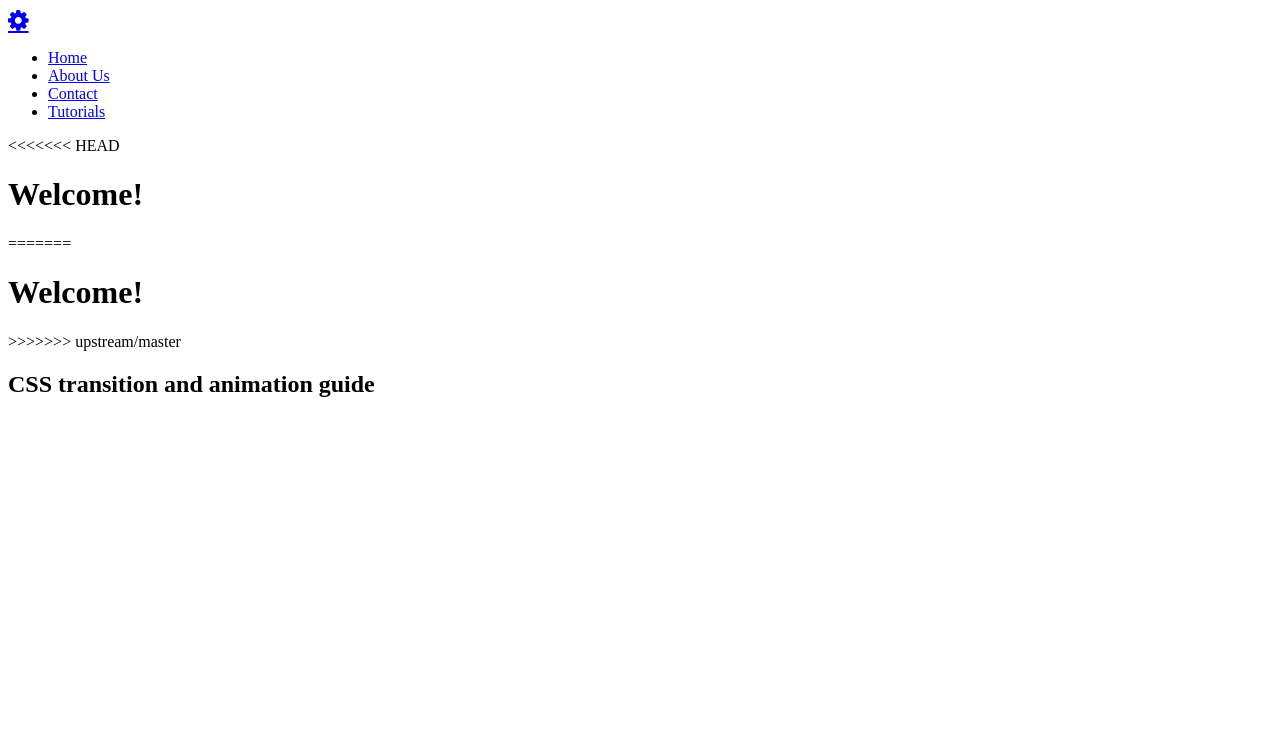
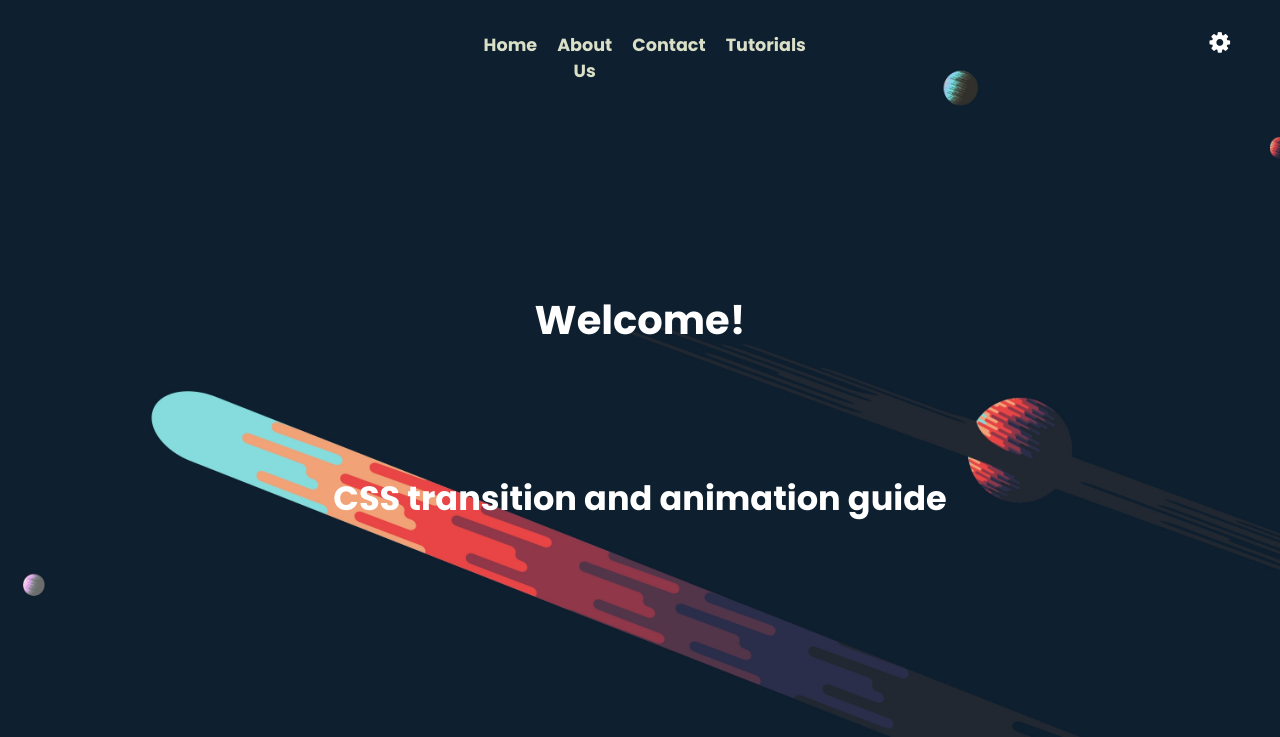
Before and after one commit to TrippyShadow/Zavrsni-zadatak, a plain HTML site: page index.html in a window 1280 px wide. Shown: the top 737 px of the page. Drawn offline with Linux system fonts and the light colour scheme; files whose address does not match are found by name.

Commit message:
I modified main page and started working on footer.

```diff
--- a/css/main.css
+++ b/css/main.css
@@ -1,3 +1,143 @@
-body {
-    background-image: url("../space.png");
+@import url('https://fonts.googleapis.com/css?family=Poppins:300,400,500,600,700,800,900&display=swap');
+:root {
+    --primary-color: #ffff;
 }
+
+
+  body {
+    margin: 0;
+    color: var(--primary-color);
+    background-image: url("../svg/slika.jpg");
+    background-repeat: no-repeat;
+    background-size: cover;
+    padding: 0;
+    width: 100%;
+    font-family: 'Poppins', sans-serif;
+    border: none;
+    font-size: 1.4rem;
+    scroll-behavior: smooth;
+  }
+
+  .drop-shadow {
+    filter: drop-shadow(0 0 0.2rem #111);
+  }
+
+  .button-style {
+    background-image: var(--linear-gradient);
+    color: #dadfc7;
+    font-weight: bold;
+    text-align: center;
+    border: none;
+  }
+
+  .capital {
+    text-transform: capitalize;
+  }
+
+  .hover {
+    height: 15rem;
+  }
+
+  .center {
+    text-align: center;
+  }
+
+  .container {
+    padding: 22rem 0 2rem;
+    margin: 2rem 5rem;
+    font-weight: bold;
+    font-size: 1.1rem;
+  }
+
+  h1[class~=main] {
+    font-size: 40px;
+    text-align: center;
+    margin-top: 100px;
+    margin-bottom: 0;
+    padding: 6rem 0;
+  }
+
+  nav {
+    min-width: -moz-fit-content;
+    min-width: fit-content;
+    margin-right: 5em;
+    margin-top: 1em;
+    width: 26%;
+    overflow: hidden;
+    z-index: 1;
+    margin-inline: 37%;
+  }
+
+  nav ul
+  {
+    position: sticky;
+  list-style: none;
+  justify-content: space-around;
+  margin: 0;
+  padding: 0;
+  display: flex;
+  border: none;
+  }
+
+  nav ul li
+  {
+    display: inline-block;
+    border: none;
+  }
+
+  nav ul li a
+  {
+    border-radius: 50px;
+    border: none;
+    color: #dadfc7;
+    display: block;
+    padding: 10px;
+    text-align: center;
+    text-decoration: none;
+    font-weight: bold;
+    font-size: 1.1rem;
+    transition: all 0.3s ease-in-out;
+  }
+
+  nav ul li a:hover
+  {
+    background-color: white;
+    color: #0e1e2e;
+  }
+
+  #settings {
+    color: white;
+    height: center;
+    float: right;
+    margin-top: 0.3em;
+    margin-right: 50px;
+  }
+
+  #settings:hover {
+    cursor: pointer;
+    animation: spin 0.4s ease-in-out 0.1s 1 normal none;
+  }
+
+  #settings a {
+    text-decoration: none;
+    color: var(--primary-color);
+  }
+
+  @keyframes spin {
+    from {
+      transform: rotate(0deg);
+    }
+    to {
+      transform: rotate(180deg);
+    }
+  }
+
+h2 {
+    margin-bottom: 600px;
+}
+
+footer{
+    background-color: #0b1a2b;
+    height: 100px;
+    width: 100%;
+}
--- a/index.html
+++ b/index.html
@@ -15,11 +15,10 @@
   </div>
 </head>
 
-<!--Dodaj opis content-a i uredi-->
+  <header>
+    <i style="font-size:24px" id="settings" class="fa"><a href="settings.html">&#xf013;</a></i>
 
-<body>
   <nav class="sticky">
-    <i style="font-size:24px" id="settings" class="fa"><a href="settings.html">&#xf013;</a></i>
     <ul>
       <li><a href="index.html">Home</a></li>
       <li><a href="#">About Us</a></li>
@@ -28,15 +27,14 @@
     </ul>
   </nav>
 
-<<<<<<< HEAD
+</header>
+
   <h1 class="main">Welcome!</h1>
-=======
-  <!-- Dodaj primere lose tranzicije -->
-
-  <h1>Welcome!</h1>
->>>>>>> upstream/master
   <h2 class="center">CSS transition and animation guide</h2>
 
+  <footer>
+    basdhabdsahb
+  </footer>
 </body>
 
 </html>
```
Also changed, not shown: svg/aesthetic.jpg (added), svg/aguyprogramming.jpg (added), svg/moon.jpg (added), svg/sky.jpg (added), svg/slika.jpg (added), svg/wp4586048.jpg (added), svg/wp5609043-aesthetic-little-space-wallpapers.jpg (added).
